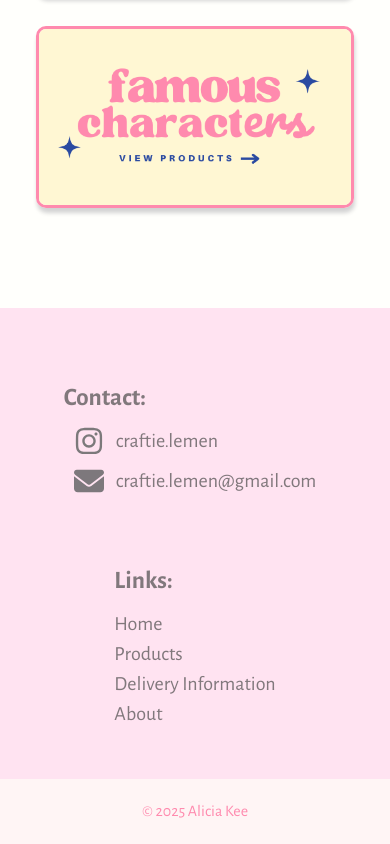
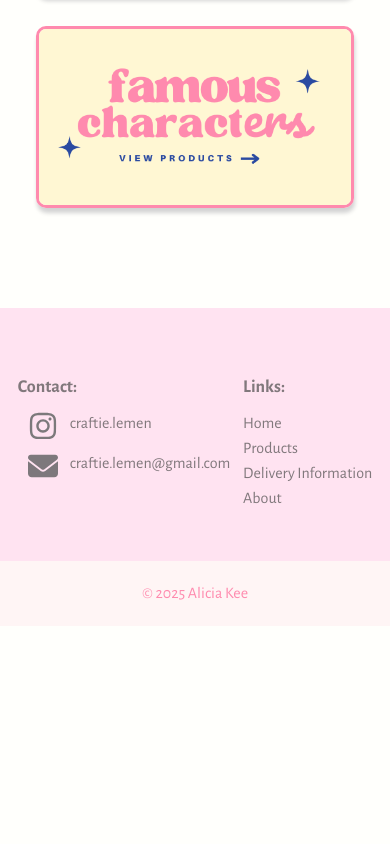
Before and after one commit to alicia-kee/crochet-store, a React (Vite) app in the folder crochet-store/: page / in a window 390 px wide. Shown: the part 2804-3648 px from the top of the page. After the commit the page ends 3430 px from the top, so only its background shows below. Built offline with nearby package versions, Linux system fonts and the light colour scheme; a web font is replaced by a local one.

Commit message:
Links work in footer now. But don't go to top of each page when link is clicked. Need to create links for home page category buttons

```diff
--- a/crochet-store/src/Components/Footer.jsx
+++ b/crochet-store/src/Components/Footer.jsx
@@ -1,33 +1,37 @@
 import insta from '../assets/instagram-brands.svg';
 import mail from '../assets/envelope-solid.svg'
+import { Link } from 'react-router-dom';
 
 function Footer(){
+
+    const instaClick = () => {
+    window.open("https://www.instagram.com/craftie.lemen?utm_source=ig_web_button_share_sheet&igsh=ZDNlZDc0MzIxNw==", "_blank");
+    };
+
+    const emailClick = () => {
+    window.open("mailto:craftie.lemen@gmail.com", "_blank");
+    };
+
     return(
         <footer>
             <div className="footer-container">
                 <div className="contact-container">
                     <p className="footer-title">Contact:</p>
                     <div className="instagram-container">
-                        <img className="contact-icon" src={insta} alt="Instagram Logo"></img>
-                        <a href="#" className="footer-contact-link">craftie.lemen</a>
+                        <img className="contact-icon" src={insta} alt="Instagram Logo" onClick={instaClick}></img>
+                        <a className="footer-contact-link" onClick={instaClick}>craftie.lemen</a>
                     </div>
                     <div className="email-container">
-                        <img className="contact-icon" src={mail} alt="Email Logo"></img>
-                        <a href="#" className="footer-contact-link">craftie.lemen@gmail.com</a>
+                        <img className="contact-icon" src={mail} alt="Email Logo" onClick={emailClick}></img>
+                        <a href="#" className="footer-contact-link" onClick={emailClick}>craftie.lemen@gmail.com</a>
                     </div>
                 </div>
                 <div className="links-container">
                     <p className="footer-title">Links:</p>
-                    {/* <ul>
-                        <li><a href="#" className="footer-link">Home</a></li>
-                        <li><a href="#" className="footer-link">Products</a></li>
-                        <li><a href="#" className="footer-link">Delivery Information</a></li>
-                        <li><a href="#" className="footer-link">About</a></li>
-                    </ul> */}
-                    <a href="#" className="footer-link">Home</a>
-                    <a href="#" className="footer-link">Products</a>
-                    <a href="#" className="footer-link">Delivery Information</a>
-                    <a href="#" className="footer-link">About</a>
+                    <Link to="/" className="footer-link">Home</Link>
+                    <Link to="/Products" className="footer-link">Products</Link>
+                    <Link to="/Delivery" className="footer-link">Delivery Information</Link>
+                    <Link to="/About" className="footer-link">About</Link>
                 </div>
             </div>
             <div className="copyright-container">
--- a/crochet-store/src/index.css
+++ b/crochet-store/src/index.css
@@ -219,7 +219,7 @@ hr.decorative-line{
 
 .footer-title{
   color: #81787C;
-  font-size: 25px;
+  font-size: clamp(18px, 2vw, 25px);
   font-weight: bold;
   margin-bottom: 13px;
 }
@@ -238,12 +238,13 @@ hr.decorative-line{
 .footer-link, .footer-contact-link{
   text-decoration: none;
   color: #81787C;
-  font-size: 20px;
+  font-size: clamp(16px, 2vw, 20px);
   margin: 3px 0px;
 }
 
 .footer-link:hover, .footer-contact-link:hover{
   color: #FF8AAE;
+  cursor: pointer;
 }
 
 .contact-icon{
@@ -318,6 +319,7 @@ hr.decorative-line{
   flex-direction: column;
   align-items: center;
   padding: 30px;
+  margin: 50px 30px;
 }
 
 .delivery-title{
```
Also changed, not shown: crochet-store/src/App.jsx (+0 -19 lines).
